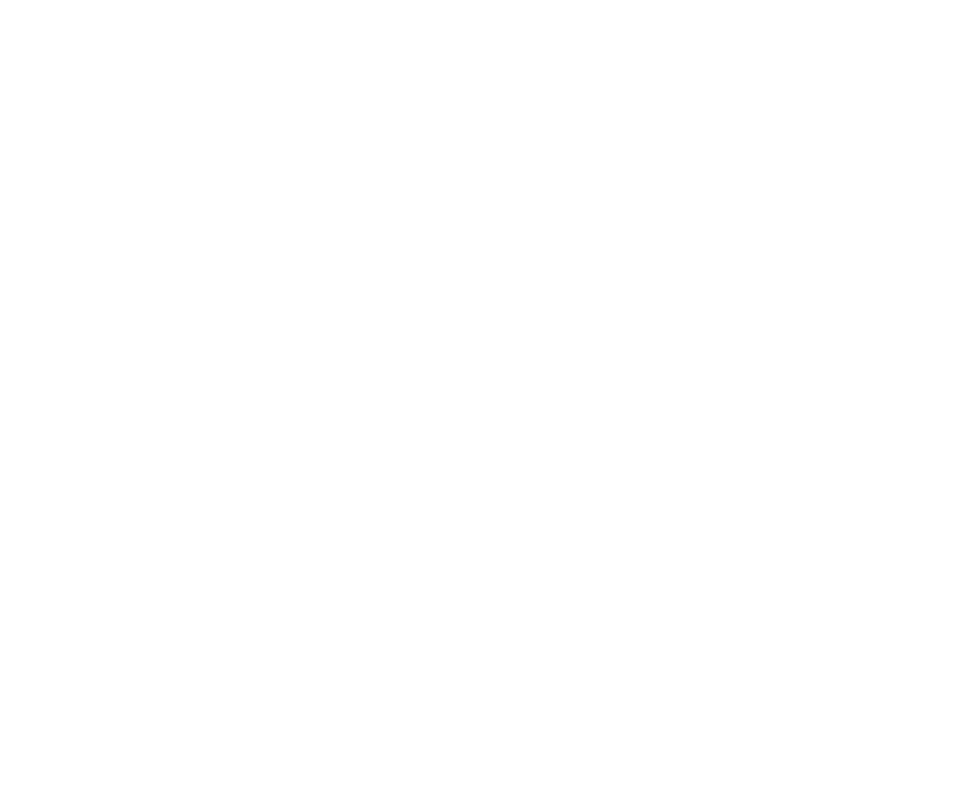
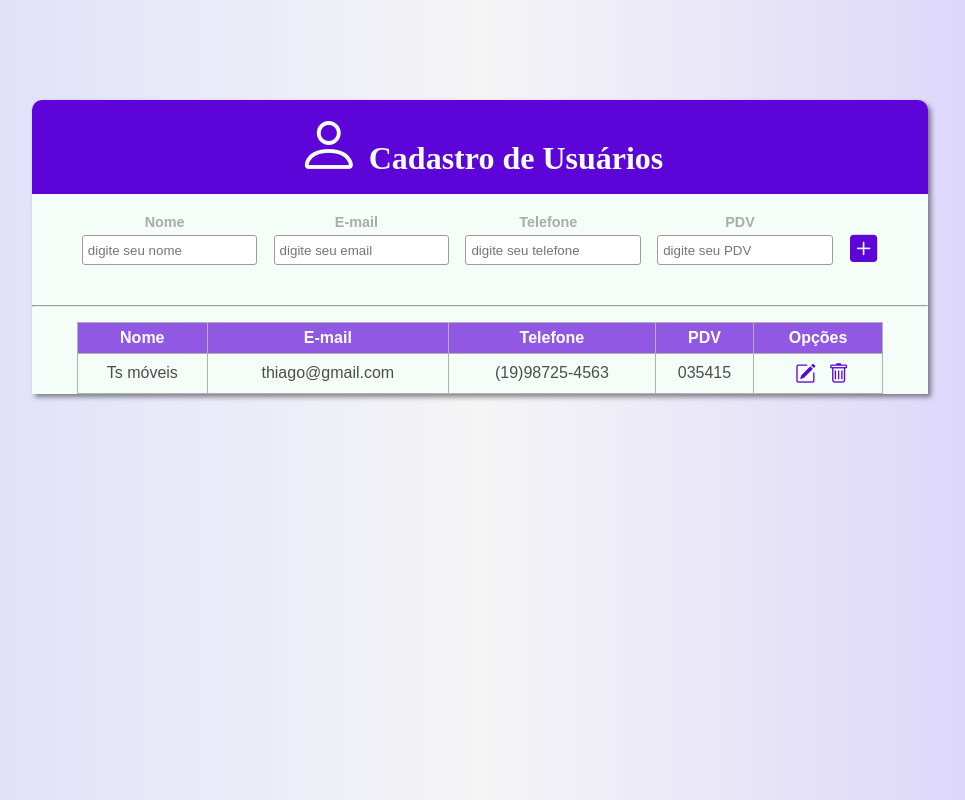
Before and after one commit to cadastrode/adicionar-remover, a plain HTML site: page index.html in a window 1280 px wide. Shown: the whole page, without its empty margins (160-1125 px from the left). Drawn offline with nearby package versions, Linux system fonts and the light colour scheme.

Commit message:
primeira parte

```diff
--- a/css/style.css
+++ b/css/style.css
@@ -5,3 +5,111 @@
     box-sizing: border-box;
     font-family: Arial, Helvetica, sans-serif;
 }
+body{
+    background-image: linear-gradient(to right,#dadbfc, #f5f5f5, #d5cefc);
+}
+#user{
+    font-size: 4rem;
+
+}
+h1{
+    font-family: 'Times New Roman', Times, serif;
+    font-size: 2rem;
+    margin: auto;
+    margin-top: 100px;
+    margin-bottom: 0px;
+    width: 70%;
+    background-color: #5D04D9;
+    color: #F4FDF8;
+    text-align: center;
+    padding: 10px;
+    border-radius: 10px 10px 0px 0px;
+    box-shadow: 3px 3px 5px rgba(0, 0, 0, 0.459);
+
+}
+main{
+    background-color: #F4FDF8;
+    width: 70%;
+    margin: auto;
+    box-shadow: 3px 3px 5px rgba(0, 0, 0, 0.459);
+}
+form{
+    display: flex;
+    justify-content: space-between;
+    width: 90%;
+    margin:0px auto;
+    border-radius:0px 0px 10px 10px;
+    background-color: #F4FDF8;
+    gap: 2%;
+}
+label{
+    color: #acabab;
+    font-weight: bold;
+    font-size: .9rem;
+}
+input{
+    width: 100%;
+    height: 30px;
+    padding: 5px;
+    margin: 5px;
+    border-radius: 3px;
+    outline: none;
+    border: .5px solid rgb(156, 156, 156);
+}
+.ajus{
+    display: flex;
+    flex-direction: column;
+    text-align: center;
+    margin: 20px 0px;
+}
+.bi-plus-square-fill{
+    color: #5D04D9;
+    font-size: 1.7rem;
+    margin: 6px;
+}
+.bi-pencil-square, .bi-trash{
+    color: #5D04D9;
+    padding-left: 8px;
+    font-size: 1.3rem;
+}
+button{
+    border: none;
+    background-color: #5d04d900;
+    margin-top: 2%;
+
+}
+hr{
+    color: #5D04D9;
+    margin: 15px 0px;
+}
+table{
+    width: 90%;
+    margin: auto;
+    border-collapse: collapse;
+}
+#men{
+    background-color: #5d04d9a8;
+    color: #ffffff;
+}
+th{
+    border-collapse: collapse;
+    padding: 6px;
+    border: 1px solid #b1b0b0;
+}
+td{
+    border-collapse: collapse;
+    padding: 6px 0px;
+    border: 1px solid #b1b0b0;
+    text-align: center;
+    color: #4d4d4d;
+}
+span{
+    border-left:#F4FDF8 solid 1.5px;
+    padding: 10px;
+}
+#dados{
+    margin: auto;
+    text-align: center;
+    display: flex;
+    justify-content: space-between;
+}
--- a/index.html
+++ b/index.html
@@ -4,11 +4,57 @@
     <meta charset="UTF-8">
     <meta http-equiv="X-UA-Compatible" content="IE=edge">
     <meta name="viewport" content="width=device-width, initial-scale=1.0">
+    <link rel="stylesheet" href="https://cdn.jsdelivr.net/npm/bootstrap-icons@1.10.3/font/bootstrap-icons.css">
     <title>Adicionar Remover Editar</title>
     <link rel="stylesheet" href="css/style.css">
-    <script src="script/main.js"></script>
+    <script src="script/main.js" defer></script>
 </head>
 <body>
 
+   <!--Formulário-->
+   <h1> <i id="user" class="bi bi-person"></i> Cadastro de Usuários</h1>
+   <main>
+    <form action="#">
+    <div class="ajus"><label for="nome">Nome</label>
+        <input type="text" name="nome" id="nome" placeholder="digite seu nome" required></div>
+
+        <div class="ajus"><label for="email">E-mail</label>
+            <input type="email" name="email" id="email" placeholder="digite seu email" required></div>
+
+        <div class="ajus"><label for="telefone">Telefone</label>
+            <input type="tel" name="telefone" id="telefone" placeholder="digite seu telefone" required></div>
+
+        <div class="ajus"><label for="pdv">PDV</label>
+        <input type="number" name="pdv" id="pdv" placeholder="digite seu PDV" required></div>
+
+      <button><i class="bi bi-plus-square-fill"></i></button>
+       </form>
+       <hr>
+    <table>
+        <tr id="men">
+            <th>Nome</th>
+            <th>E-mail</th>
+            <th>Telefone</th>
+            <th>PDV</th>
+            <th>Opções</th>
+        </tr>
+        <tr>
+            <td>Ts móveis</td>
+            <td>thiago@gmail.com</td>
+            <td>(19)98725-4563</td>
+            <td>035415</td>
+            <td><button><i class="bi bi-pencil-square"></i></button> <button><i class="bi bi-trash"></i></button></td>
+
+
+        </tr>
+       </table>
+
+
+
+   </main>
+
+
+
+
 </body>
 </html>
```
